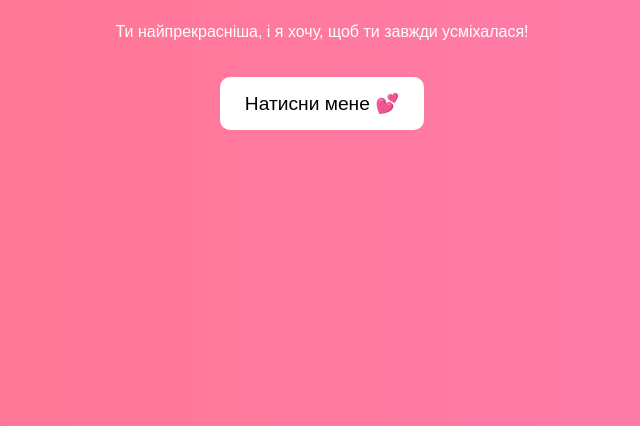
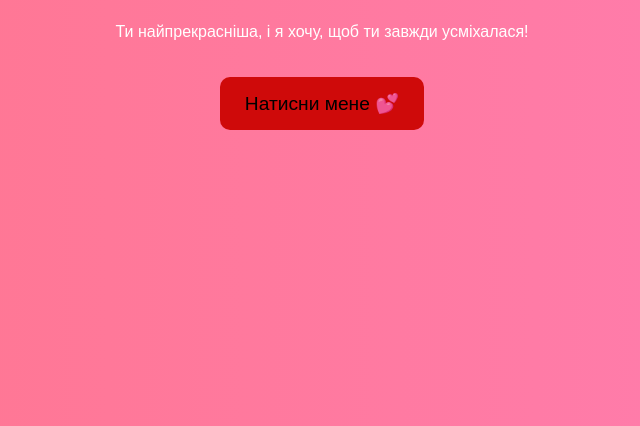
Before and after one commit to ArtemHorbunov1234/----------, a plain HTML site: page index.html in a window 1280 px wide. Shown: the part 390-816 px from the top of the page, without its empty margins (318-958 px from the left). Drawn offline with Linux system fonts and the light colour scheme.

Commit message:
delete code

```diff
--- a/index.html
+++ b/index.html
@@ -23,10 +23,7 @@
             }
             .heart {
                 position: absolute;
-
                 background-color: green;
-                clip-path: polygon(50% 0%, 100% 35%, 80% 100%, 50% 80%, 20% 100%, 0% 35%);
-                animation: float 5s infinite;
             }
             @keyframes float {
                 0% {
@@ -39,7 +36,7 @@
                 }
             }
             button {
-                background-color: white;
+                background-color: rgb(207, 10, 10);
                 border: none;
                 padding: 15px 25px;
                 font-size: 1.2em;
```
